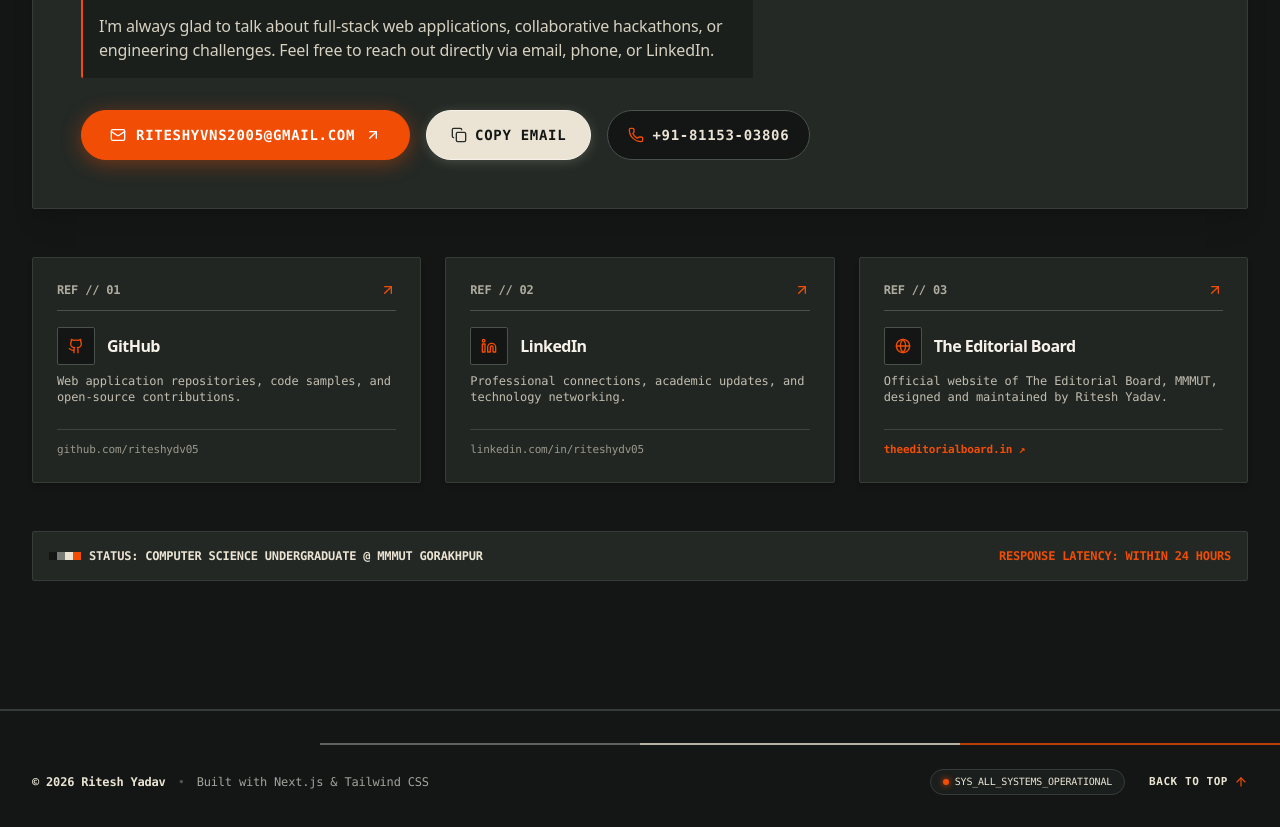
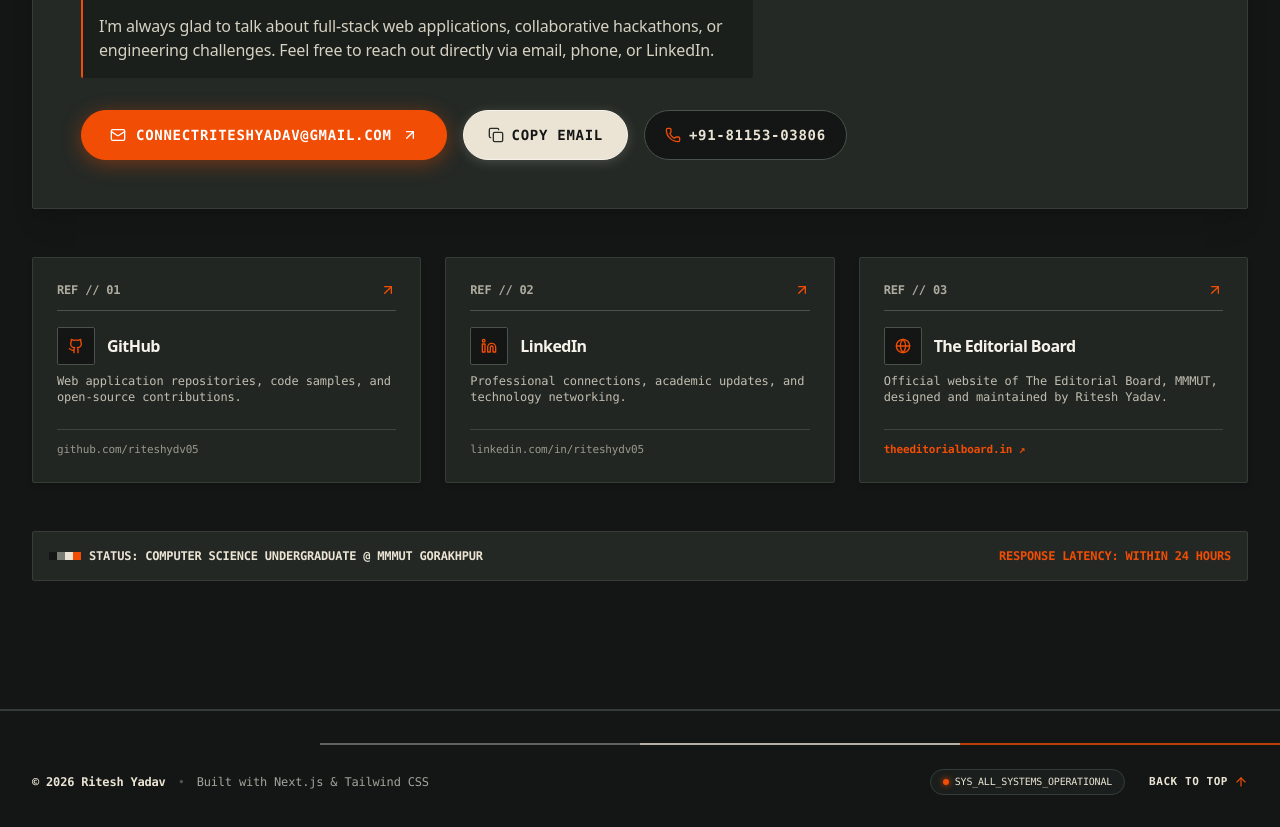
Before and after one commit to riteshydv05/ritesh, a Next.js app: page / in a window 1280 px wide. Shown: the part 8060-8887 px from the top of the page. Built offline with nearby package versions, Linux system fonts and the light colour scheme.

Commit message:
first commit

```diff
--- a/data/portfolio-data.ts
+++ b/data/portfolio-data.ts
@@ -12,7 +12,7 @@ export const personalInfo: PersonalInfo = {
   headline: "Building digital experiences. Engineering meaningful solutions.",
   description:
     "I'm Ritesh Yadav, a Computer Science undergraduate and Full Stack Developer interested in building practical web applications, exploring technology, and solving real-world problems through engineering.",
-  email: "riteshyvns2005@gmail.com",
+  email: "connectriteshyadav@gmail.com",
   phone: "+91-81153-03806",
   github: "https://github.com/riteshydv05",
   githubUsername: "riteshydv05",
```
